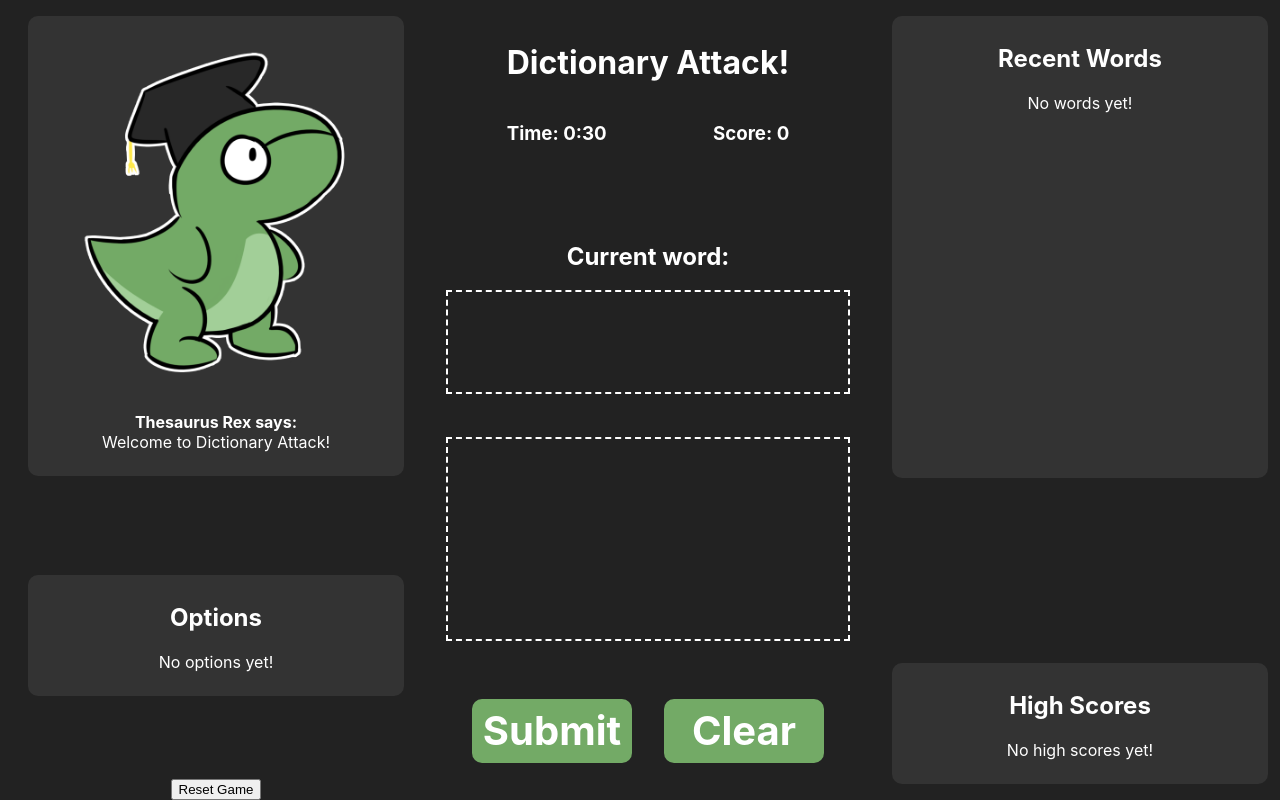
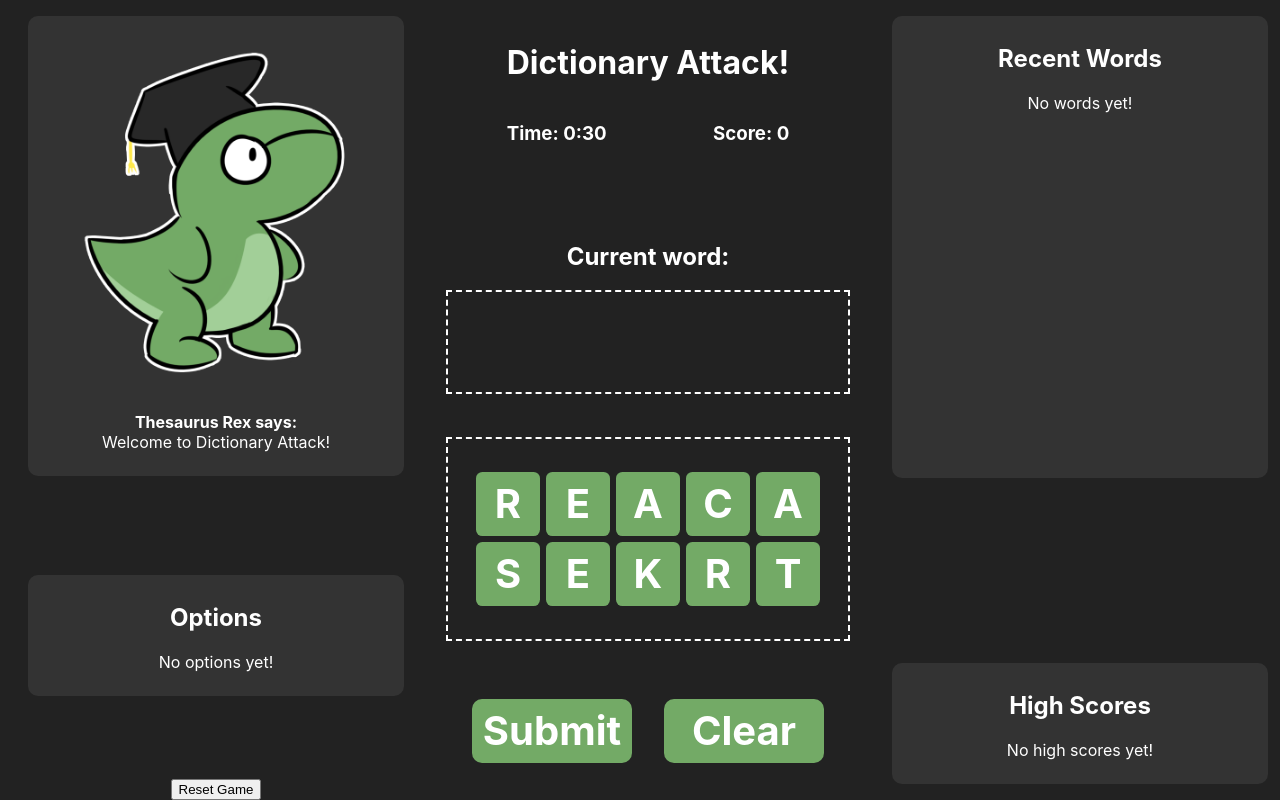
Before and after one commit to GalakTach/Dictionary-Attack-Frontend, a React (Create React App) app: page / in a window 1280 px wide. Built offline with nearby package versions, Linux system fonts and the light colour scheme.

Commit message:
App Now pulls random 10 letter words
console will log the word for testing

```diff
--- a/src/components.js
+++ b/src/components.js
@@ -27,7 +27,7 @@ class Game extends React.Component {
       errorMessage: "",
       mascotDialogue: "Welcome to Dictionary Attack!",
       wordDefinition: "",
-      startingWord: "",
+      startingWord: "Lorem",
       mascotSrc: "../mascot.png",
       gameOver: false,
     };
@@ -67,8 +67,8 @@ class Game extends React.Component {
     let randWord = this.getRandomWord();
 
     this.setState({ wordDisplay: [], startingWord: randWord });
-
-    const array = this.state.startingWord.split("");
+    console.log(randWord);
+    const array = randWord.split("");
 
     let currentIndex = array.length,
       randomIndex;
@@ -87,7 +87,6 @@ class Game extends React.Component {
     }
 
     for (let i = 0; i < array.length; i++) {
-      console.log(array[i]);
       tray[i] = (
         <Letter
           key={i}
```
